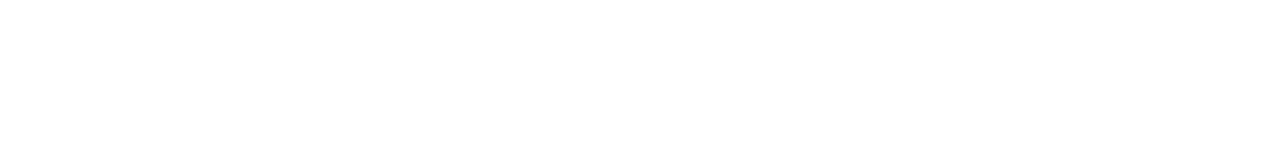
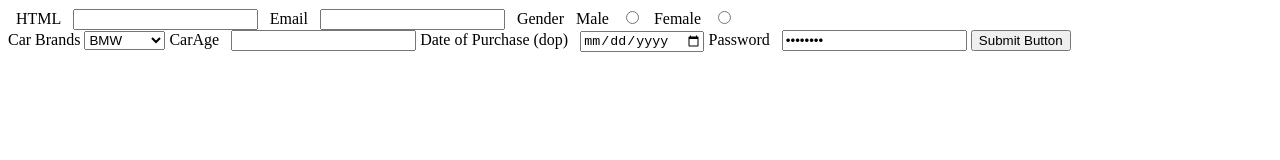
Before and after one commit to acciojob/car-insurance-form-mismaillone, a website: page main.html in a window 1280 px wide. Drawn offline with Linux system fonts and the light colour scheme.

Commit message:
created a submission

```diff
--- a/main.html
+++ b/main.html
@@ -7,7 +7,33 @@
 </head>
 
 <body>
-	<!-- the entire body must be written by student -->
+	<form>
+  <label for="name">HTML</label>
+  <input type="text" id="name" >
+  <label for="email">Email</label>
+  <input type="email" id="email" name="email" >
+  <label for="Gender">Gender</label>
+  <label for="gender-m">Male</label>
+  <input type="radio" id="gender-m" name="Gender" value="male">
+  <label for="gender-f">Female</label>
+  <input type="radio" id="gender-f" name="Gender" value="female">
+
+		<br>	<label for="cars" id ="cars" >Car Brands</label>
+		<select id="cars">
+		<option>BMW</option>
+		<option>Audi</option>
+		<option>Mercedes</option>
+	</select>
+		 <label for="carage">CarAge</label>
+  <input type="number" id="carage" name="Gender" value="female" required>
+
+		 <label for="dop">Date of Purchase (dop)</label>
+  <input type="date" id="dop" name="dop" value="dop" required>
+		 <label for="password">Password</label>
+  <input type="password" id="password" name="password" value="password" required>
+
+		<button type="submit">Submit Button</button>
+</form>
     <script type="text/javascript" src="./script.js">
 </script>
 
```
